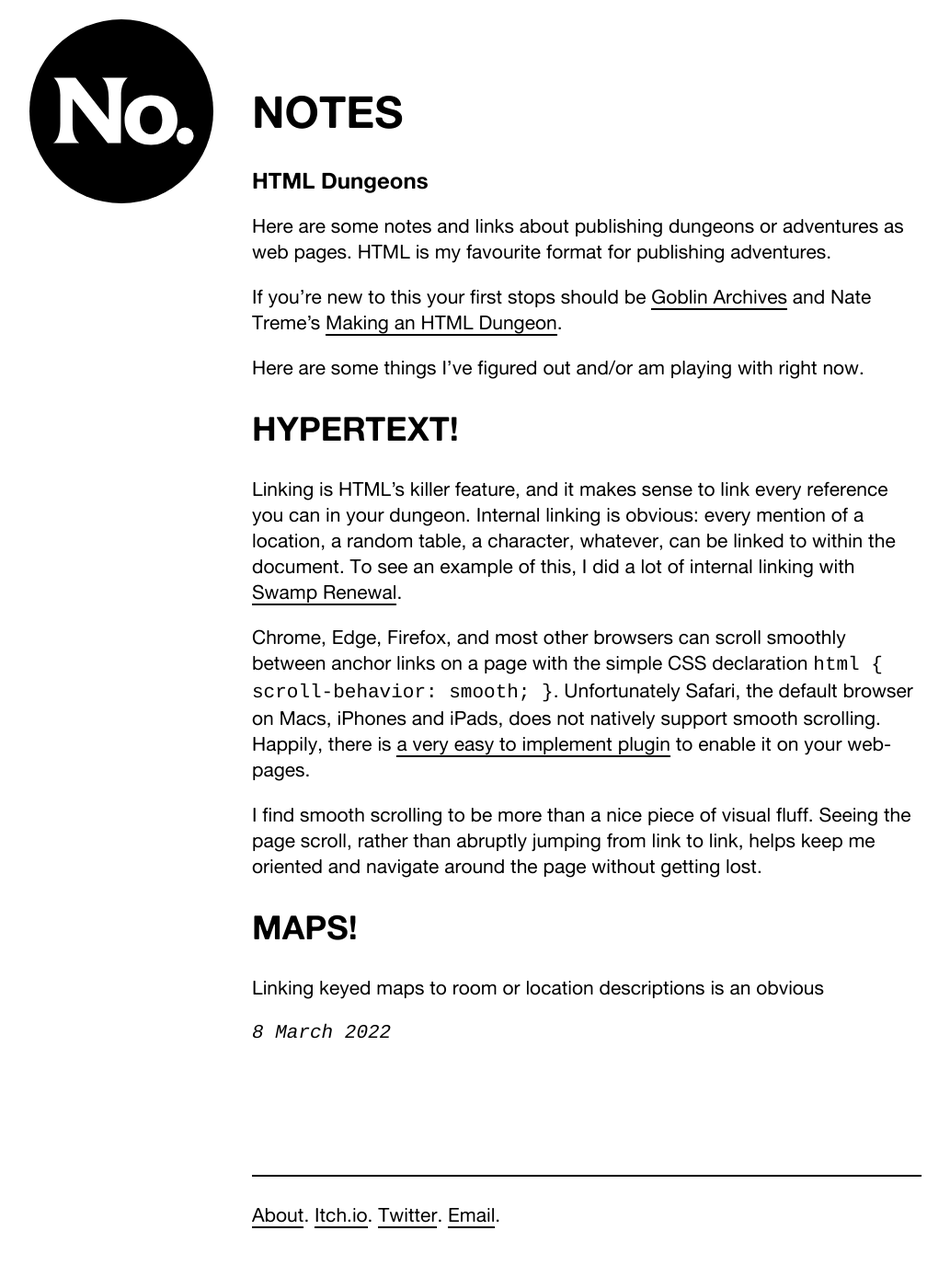
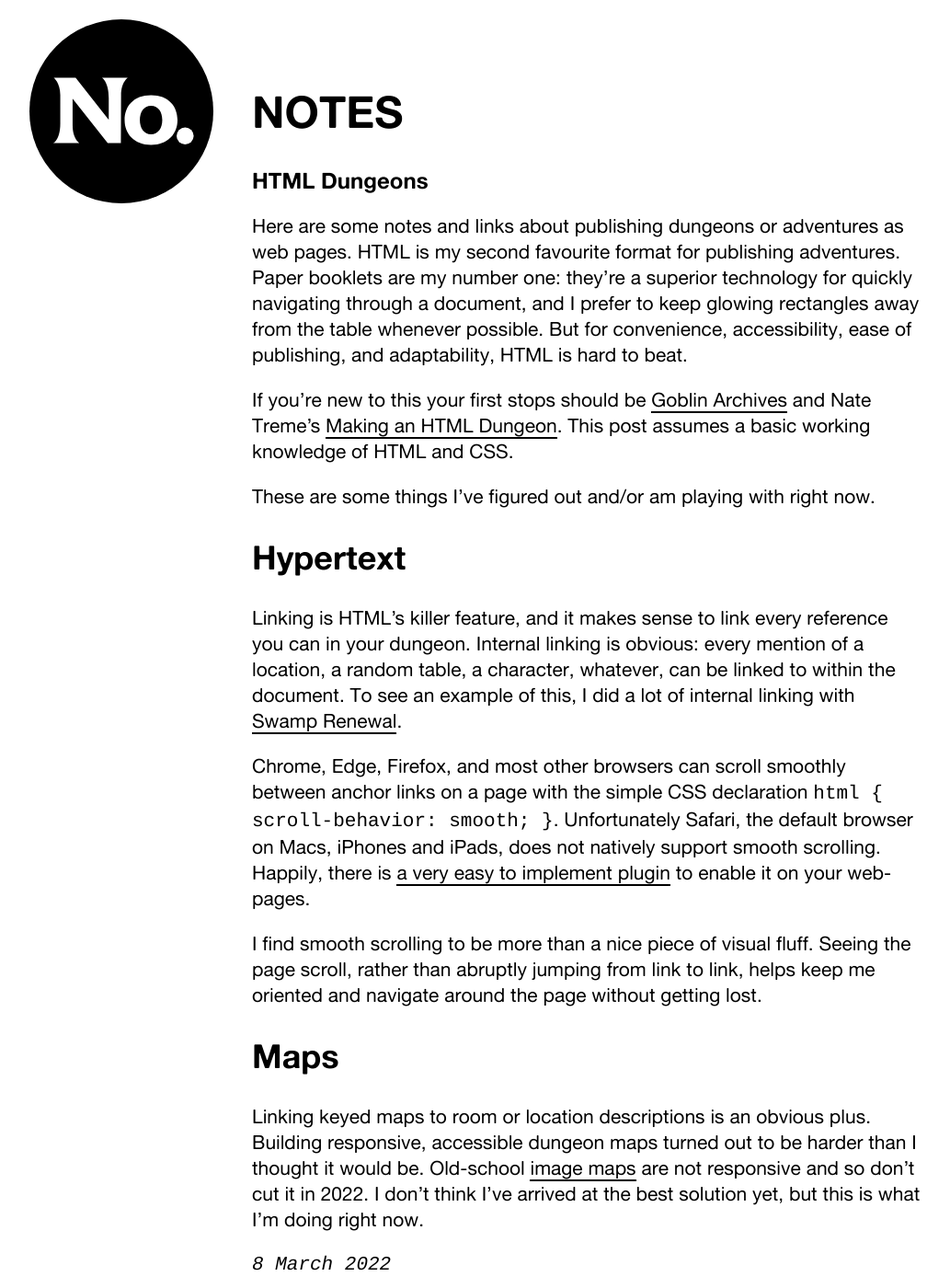
Before and after one commit to numbered-works/numbered-works.github.io, a Jekyll site: the page built from _posts/2022-03-08-html-dungeons.md, in a window 1280 px wide and 1400 px high. Shown: the whole window at 92% size, without its empty margins (122-1155 px from the left). Built offline with Jekyll 4.4.1, drawn with Linux system fonts in a browser that asks for light colours; some web fonts are replaced.

Commit message:
html dungeons

```diff
--- a/_posts/2022-03-08-html-dungeons.md
+++ b/_posts/2022-03-08-html-dungeons.md
@@ -9,18 +9,20 @@ sitemap:
   exclude: 'yes'
 ---
 
-Here are some notes and links about publishing dungeons or adventures as web pages. HTML is my favourite format for publishing adventures.
+Here are some notes and links about publishing dungeons or adventures as web pages. HTML is my second favourite format for publishing adventures. Paper booklets are my number one: they're a superior technology for quickly navigating through a document, and I prefer to keep glowing rectangles away from the table whenever possible. But for convenience, accessibility, ease of publishing, and adaptability, HTML is hard to beat.
 
-If you're new to this your first stops should be [Goblin Archives](https://goblinarchives.github.io/LiminalHorror/Game%20Design/Programs/#markdown) and Nate Treme's [Making an HTML Dungeon](https://www.youtube.com/watch?v=TRZ2w36wJi0&ab_channel=NateTreme).
+If you're new to this your first stops should be [Goblin Archives](https://goblinarchives.github.io/LiminalHorror/Game%20Design/Programs/#markdown) and Nate Treme's [Making an HTML Dungeon](https://www.youtube.com/watch?v=TRZ2w36wJi0&ab_channel=NateTreme). This post assumes a basic working knowledge of HTML and CSS.
 
-Here are some things I've figured out and/or am playing with right now.
+These are some things I've figured out and/or am playing with right now.
 
-## HYPERTEXT!
+## Hypertext
+
 Linking is HTML's killer feature, and it makes sense to link every reference you can in your dungeon. Internal linking is obvious: every mention of a location, a random table, a character, whatever, can be linked to within the document. To see an example of this, I did a lot of internal linking with [Swamp Renewal](https://numbered.works/swamp-renewal).
 
 Chrome, Edge, Firefox, and most other browsers can scroll smoothly between anchor links on a page with the simple CSS declaration `html { scroll-behavior: smooth; }`. Unfortunately Safari, the default browser on Macs, iPhones and iPads, does not natively support smooth scrolling. Happily, there is [a very easy to implement plugin](https://jonaskuske.github.io/smoothscroll-anchor-polyfill/) to enable it on your web-pages.
 
 I find smooth scrolling to be more than a nice piece of visual fluff. Seeing the page scroll, rather than abruptly jumping from link to link, helps keep me oriented and navigate around the page without getting lost.
 
-## MAPS!
-Linking keyed maps to room or location descriptions is an obvious
+## Maps
+
+Linking keyed maps to room or location descriptions is an obvious plus. Building responsive, accessible dungeon maps turned out to be harder than I thought it would be. Old-school [image maps]() are not responsive and so don't cut it in 2022. I don't think I've arrived at the best solution yet, but this is what I'm doing right now.
```
